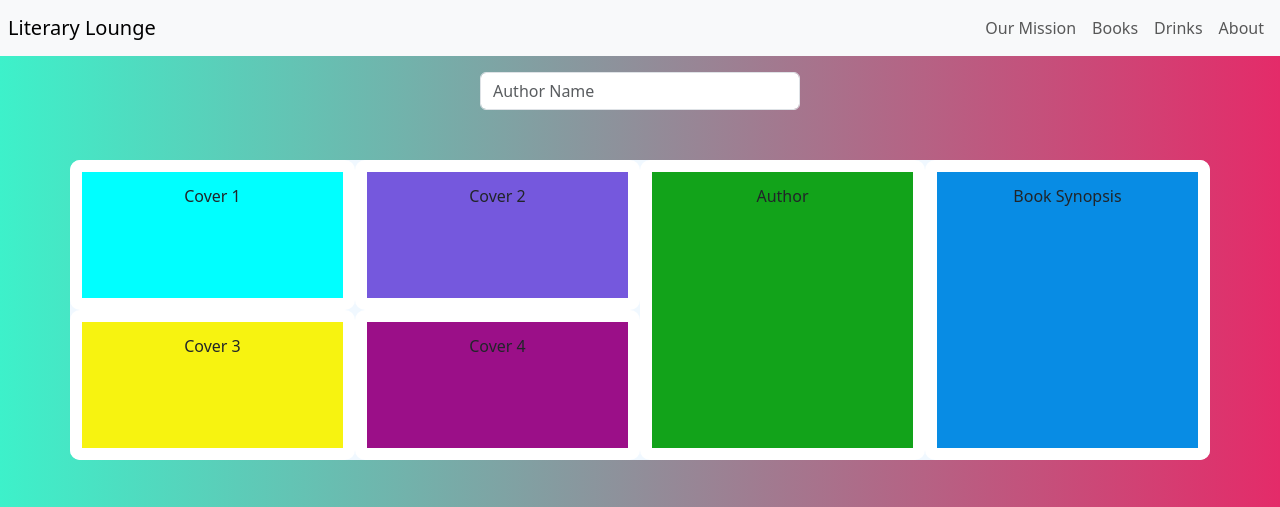
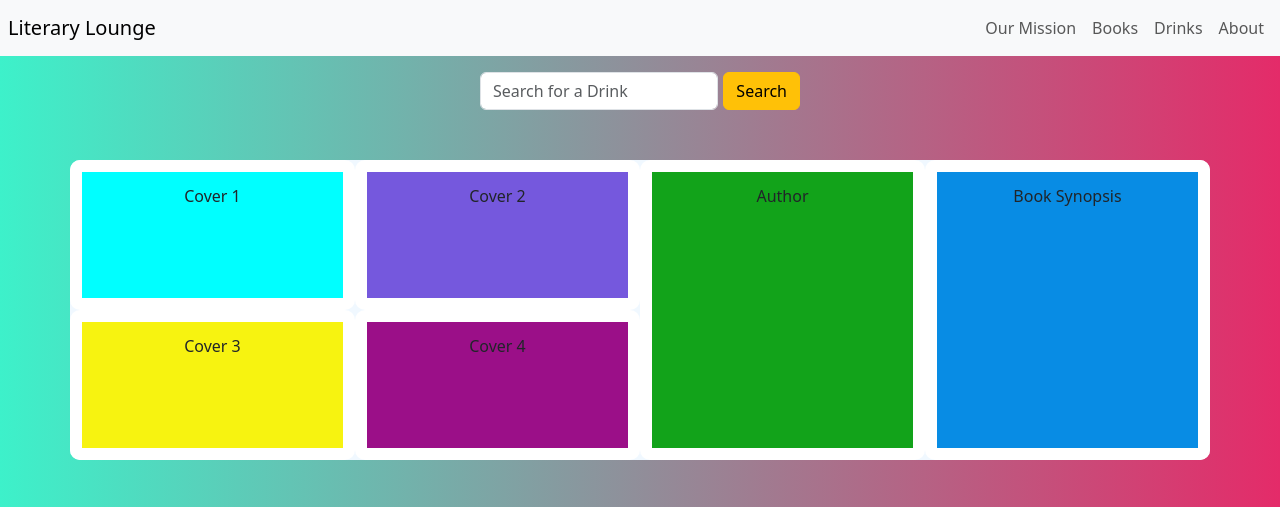
Before and after one commit to Duouk2000/more-api-testing, a plain HTML site: page index.html in a window 1280 px wide. Shown: the top 507 px of the page. Drawn offline with nearby package versions, Linux system fonts and the light colour scheme; no server answers.

Commit message:
added search button to html

```diff
--- a/assets/css/style.css
+++ b/assets/css/style.css
@@ -64,3 +64,7 @@ body {
    background-clip: content-box;
    box-shadow: inset 0 0 0 12px white
 }
+
+button {
+   margin-left: 5px;
+}
--- a/index.html
+++ b/index.html
@@ -5,7 +5,7 @@
     <meta name="viewport" content="width=device-width, initial-scale=1.0">
     <link href="https://cdn.jsdelivr.net/npm/bootstrap@5.3.2/dist/css/bootstrap.min.css" rel="stylesheet" integrity="sha384-T3c6CoIi6uLrA9TneNEoa7RxnatzjcDSCmG1MXxSR1GAsXEV/Dwwykc2MPK8M2HN" crossorigin="anonymous">
     <link rel="stylesheet" href="assets/css/style.css" />
-    <title>Document</title>
+    <title>Drink Testing API</title>
 </head>
 <body>
 
@@ -38,8 +38,11 @@
         </div>
     </header>
 
-    <form class="m-3 w-25 mx-auto" id="search-form">
-        <input type="text" class="form-control" id="author-search" placeholder="Author Name">
+    <form class="m-3 w-25 mx-auto d-flex justify-content-center" id="search-form">
+        <input type="text" class="form-control" id="author-search" placeholder="Search for a Drink">
+        <button type="submit" class="btn btn-warning" id="search-button" aria-label="submit search">
+            Search
+          </button>
     </form>
 
     <div class="books container text-center">
```
